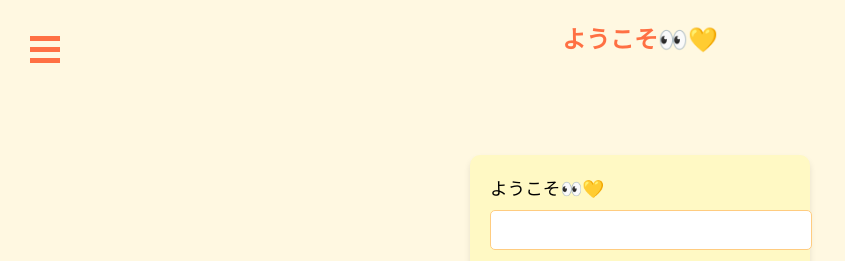
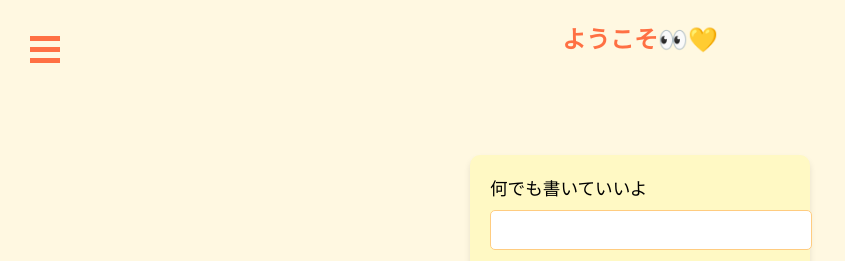
Before and after one commit to mi-chan-5/make20250428, a plain HTML site: page index.html in a window 1280 px wide. Shown: the top 261 px of the page, without its empty margins (0-845 px from the left). Drawn offline with Linux system fonts and the light colour scheme.

Commit message:
Update index.html

```diff
--- a/index.html
+++ b/index.html
@@ -120,7 +120,7 @@
   <!-- ログインフォーム -->
   <h2>ようこそ👀💛</h2>
   <form action="LoginServlet" method="post">
-    <label for="username">ようこそ👀💛</label>
+    <label for="username">何でも書いていいよ</label>
     <input type="text" id="username" name="username"><br>
     <label for="password">パスワードっぽく入力できるよ☆:</label>
     <input type="password" id="password" name="password"><br>
```
